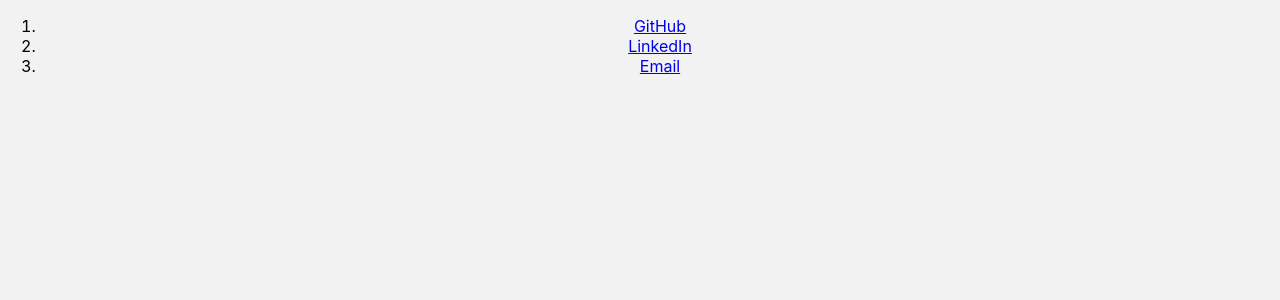
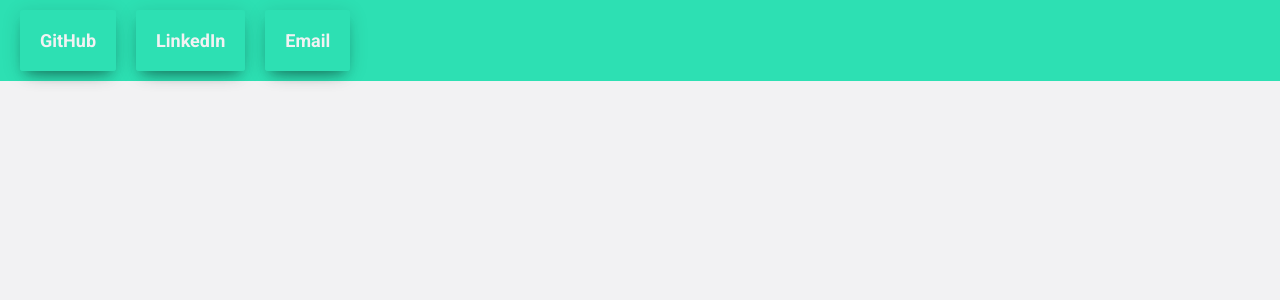
Before and after one commit to AlecSands/PersonalWebsite, a React (Create React App) app in the folder react-tdd/: page / in a window 1280 px wide. Shown: the top 300 px of the page. Built offline with nearby package versions, Linux system fonts and the light colour scheme.

Commit message:
adding nav styling

```diff
--- a/react-tdd/src/App.scss
+++ b/react-tdd/src/App.scss
@@ -1,64 +1,15 @@
 @import 'styles/colors.scss';
 
-.App {
-  text-align: center;
+* {
+  margin: 0;
+  padding: 0;
+  font-family: $main-font;
 }
 
-.App-logo {
-  height: 40vmin;
-  pointer-events: none;
+html {
+  background: $light-shades;
 }
 
-@media (prefers-reduced-motion: no-preference) {
-  .App-logo {
-    animation: App-logo-spin infinite 20s linear;
-  }
+a {
+  text-decoration: none;
 }
-
-.App-h1 {
-  color: $light-shades;
-  font-family: $main-font;
-  font-weight: 300;
-}
-
-.App-menu-icon {
-  color: $light-accents;
-  font-size: 36px;
-  background: -webkit-linear-gradient($light-accents, $light-shades);
-  -webkit-background-clip: text;
-  -webkit-text-fill-color: transparent;
-  padding: 15px
-}
-
-.App-menu-outline {
-  border: solid 2px $dark-shades;
-  border-radius: 8px;
-  display: inline-block;
-  margin: 50px;
-  filter: drop-shadow(0 0 20px $dark-shades);
-  background-color: $dark-shades;
-}
-
-.App-header {
-  background-color: $dark-shades;
-  min-height: 100vh;
-  display: flex;
-  flex-direction: column;
-  align-items: center;
-  justify-content: center;
-  font-size: calc(10px + 2vmin);
-  color: $light-shades;
-}
-
-.App-link {
-  color: $main-brand-color;
-}
-
-@keyframes App-logo-spin {
-  from {
-    transform: rotate(0deg);
-  }
-  to {
-    transform: rotate(360deg);
-  }
-}
--- a/react-tdd/src/Header.js
+++ b/react-tdd/src/Header.js
@@ -5,6 +5,7 @@
 } from "react-router-dom";
 import NavLink from "./NavLink"
 import ContactLinks from "./ContactLinks"
+import "./Header.scss"
 
 function Header() {
   const navLinks = ContactLinks;
@@ -12,10 +13,10 @@
     <NavLink name={navLinks} />
   );
   return (
-    <nav>
-      <ol>
+    <nav className="Nav">
+      <ul>
         {listItems}
-      </ol>
+      </ul>
     </nav>
   );
 }
--- /dev/null
+++ b/react-tdd/src/Header.scss
@@ -0,0 +1,9 @@
+@import 'styles/colors.scss';
+
+.Nav {
+  background-color: $main-brand-color;
+}
+
+.Nav ul {
+  padding-left: 10px;
+}
--- a/react-tdd/src/NavLink.js
+++ b/react-tdd/src/NavLink.js
@@ -3,10 +3,11 @@
 import {
   Link
 } from "react-router-dom";
+import "./NavLink.scss"
 
 function NavLink(props) {
   return (
-    <li>
+    <li className="NavLink">
       <a href={props.name.url}>{props.name.displayName}</a>
     </li>
   );
--- /dev/null
+++ b/react-tdd/src/NavLink.scss
@@ -0,0 +1,26 @@
+@import 'styles/colors.scss';
+
+.NavLink {
+  // background-color: $light-shades-trans;
+  display: inline-block;
+  padding: 20px 0px;
+  margin: 10px 0px;
+}
+
+.NavLink a {
+  transition-duration: $standard-transition-duration;
+  padding: 20px;
+  background-color: $main-brand-color;
+  color: $light-shades;
+  font-weight: 700;
+  font-size: 18px;
+  margin: 10px;
+  border-radius: 3px;
+  box-shadow: 0 10px 20px -12px rgba(0, 0, 0, 0.42), 0 3px 20px 0px rgba(0, 0, 0, 0.12), 0 8px 10px -5px rgba(0, 0, 0, 0.2);
+}
+
+.NavLink a:hover {
+  transition-duration: $standard-transition-duration;
+  background-color: $dark-accents;
+  color: $main-brand-color;
+}
--- a/react-tdd/src/styles/colors.scss
+++ b/react-tdd/src/styles/colors.scss
@@ -1,10 +1,8 @@
 $light-shades: #F2F2F3;
 $light-accents: #8D9477;
+$light-shades-trans: rgba(242, 242, 243, .2);
 $main-brand-color: #2DE0B3;
 $dark-accents: #6D645C;
 $dark-shades: #2B2B3C;
 $main-font: 'Roboto', sans-serif;
-
-html {
-  background: $light-shades;
-}
+$standard-transition-duration: .8s;
```
